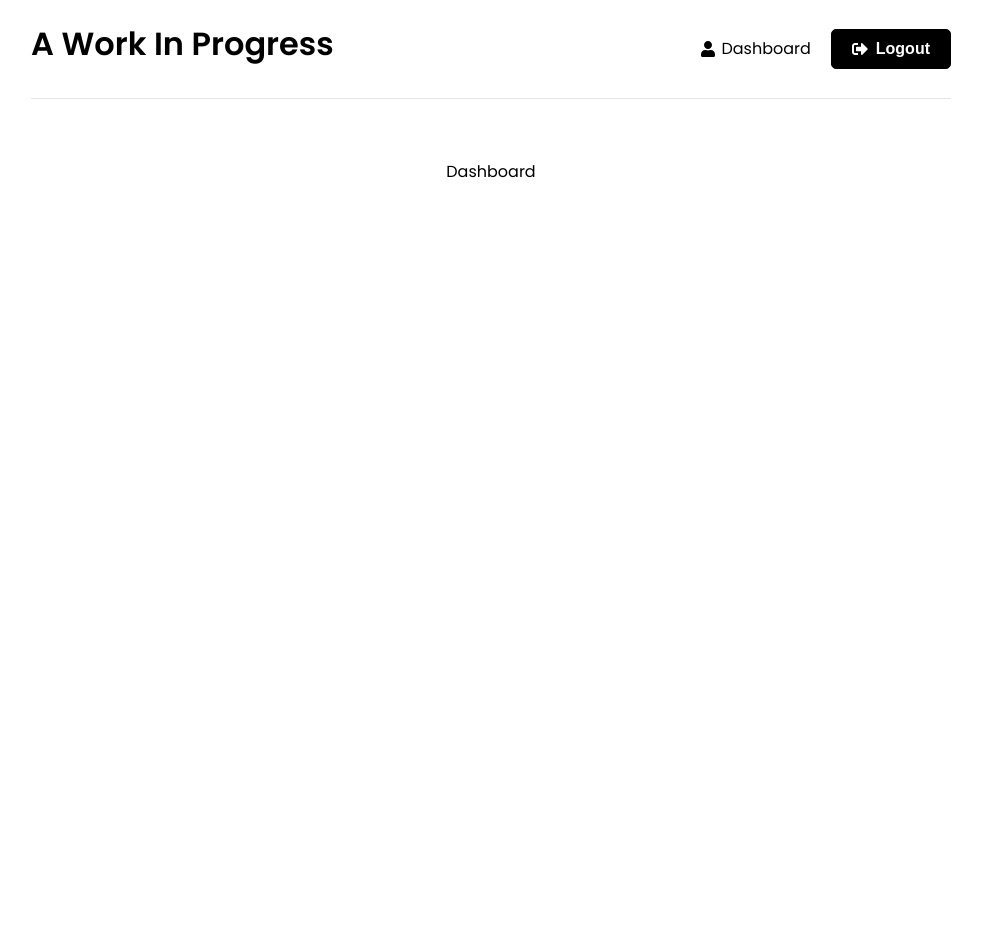
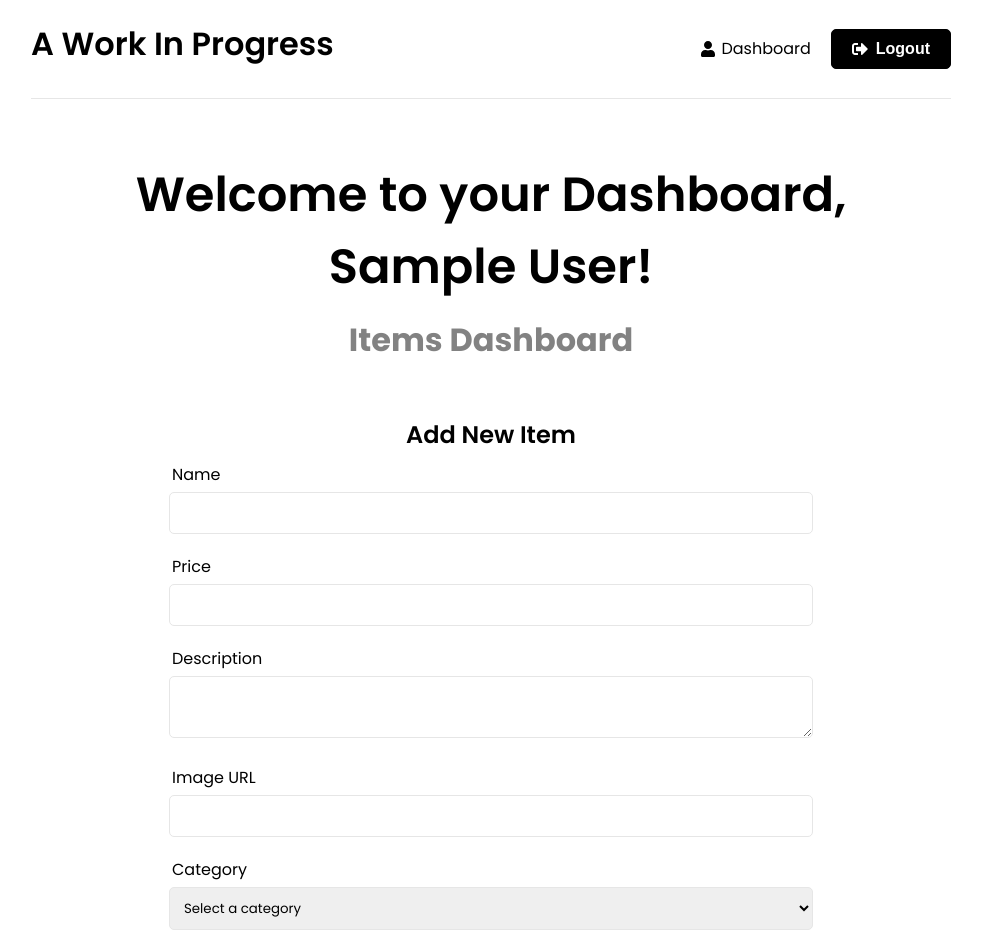
Before and after one commit to MNlegion/a-work-in-progress, a React (Create React App) app in the folder frontend/: page /dashboard in a window 1280 px wide. Shown: the top 952 px of the page, without its empty margins (149-1131 px from the left). Before the commit the page ends 800 px from the top, so only its background shows below. Built offline with nearby package versions, Linux system fonts and the light colour scheme; sample sign-in values are in the browser's storage.

Commit message:
item form and item card intitial setup

```diff
--- /dev/null
+++ b/frontend/src/components/Items/ItemForm.jsx
@@ -0,0 +1,48 @@
+import { useState } from 'react'
+import { useSelector, useDispatch } from 'react-redux'
+
+function ItemForm() {
+    const onSubmit = (e) => {
+        e.preventDefault()
+        console.log('Form submitted')
+    }
+
+  return <section className="form">
+    <form onSubmit={onSubmit}>
+        <h2>Add New Item</h2>
+        <div className="form-group">
+            <label htmlFor="name">Name</label>
+            <input type="text" id="name" name="name" required />
+        </div>
+        <div className="form-group">
+            <label htmlFor="price">Price</label>
+            <input type="number" id="price" name="price" required />
+        </div>
+        <div className="form-group">
+            <label htmlFor="description">Description</label>
+            <textarea id="description" name="description" required></textarea>
+        </div>
+        <div className="form-group">
+            <label htmlFor="imageUrl">Image URL</label>
+            <input type="text" id="imageUrl" name="imageUrl" required />
+        </div>
+        <div className="form-group">
+            <label htmlFor="category">Category</label>
+            <select id="category" name="category" required>
+                <option selected disabled>Select a category</option>
+                <option value="Electronics">Electronics</option>
+                <option value="Clothing">Clothing</option>
+                <option value="Food">Food</option>
+                <option value="Books">Books</option>
+            </select>
+        </div>
+        <div className="form-group">
+            <label htmlFor="quantity">Quantity</label>
+            <input type="number" id="quantity" name="quantity" required />
+        </div>
+        <button type="submit" className='btn btn-block'>Add Item</button>
+    </form>
+  </section>
+}
+
+export default ItemForm
--- a/frontend/src/pages/Dashboard.jsx
+++ b/frontend/src/pages/Dashboard.jsx
@@ -1,21 +1,31 @@
-import { useEffect } from 'react'
-import { useNavigate } from 'react-router-dom'
-import { useSelector } from 'react-redux'
+import { useEffect } from "react";
+import { useNavigate } from "react-router-dom";
+import { useSelector } from "react-redux";
+import ItemForm from "../components/Items/ItemForm";
 
 
 function Dashboard() {
-  const navigate = useNavigate()
+  const navigate = useNavigate();
 
-  const {user} = useSelector((state) => state.auth)
+  const { user } = useSelector((state) => state.auth);
 
   // If user is not logged in, redirect to main home page
   useEffect(() => {
     if (!user) {
-      navigate('/')
+      navigate("/");
     }
-  }, [user, navigate])
+  }, [user, navigate]);
 
-  return <div>Dashboard</div>
+  return (
+    <>
+      <section className="heading">
+        <h1>Welcome to your Dashboard, {user && user.name}!</h1>
+        <p>Items Dashboard</p>
+      </section>
+
+      <ItemForm />
+    </>
+  );
 }
 
-export default Dashboard
+export default Dashboard;
```
Also changed, not shown: frontend/src/components/Items/ItemCard.jsx (added, +23 -0 lines).
